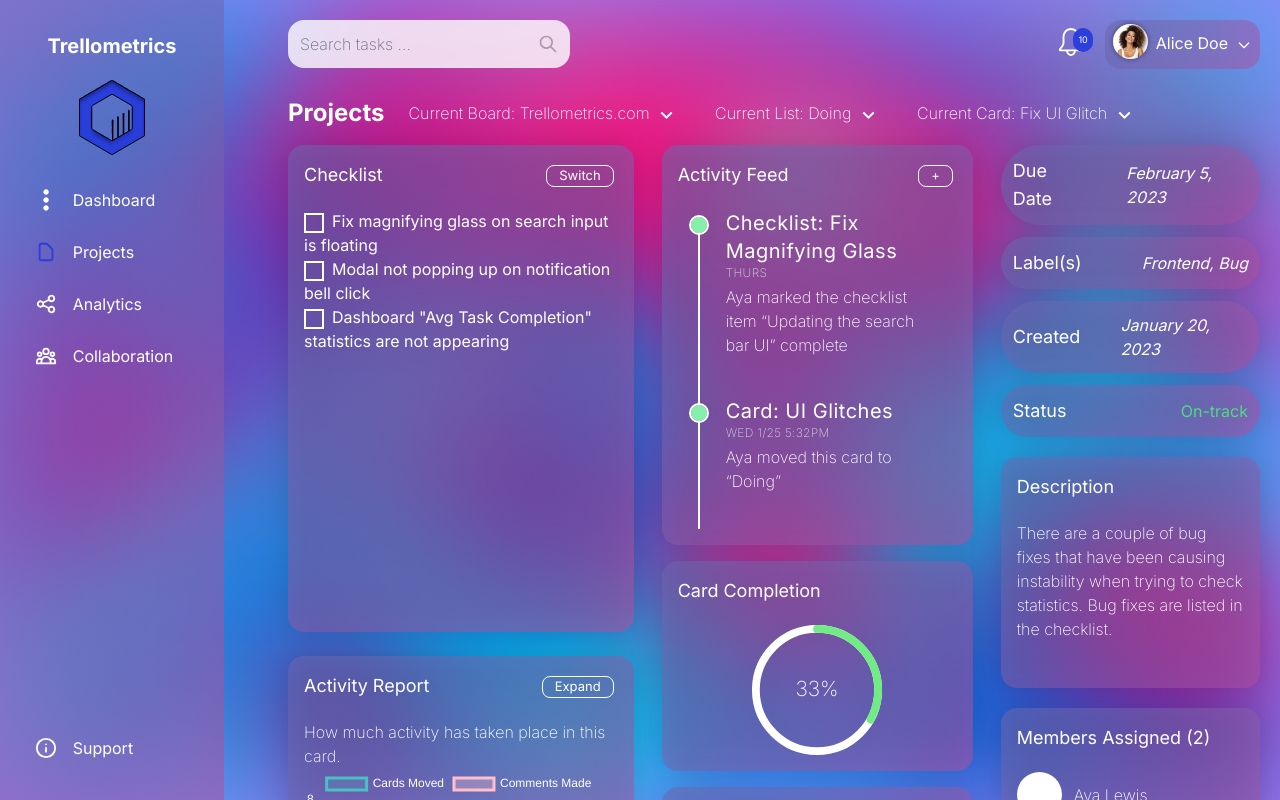
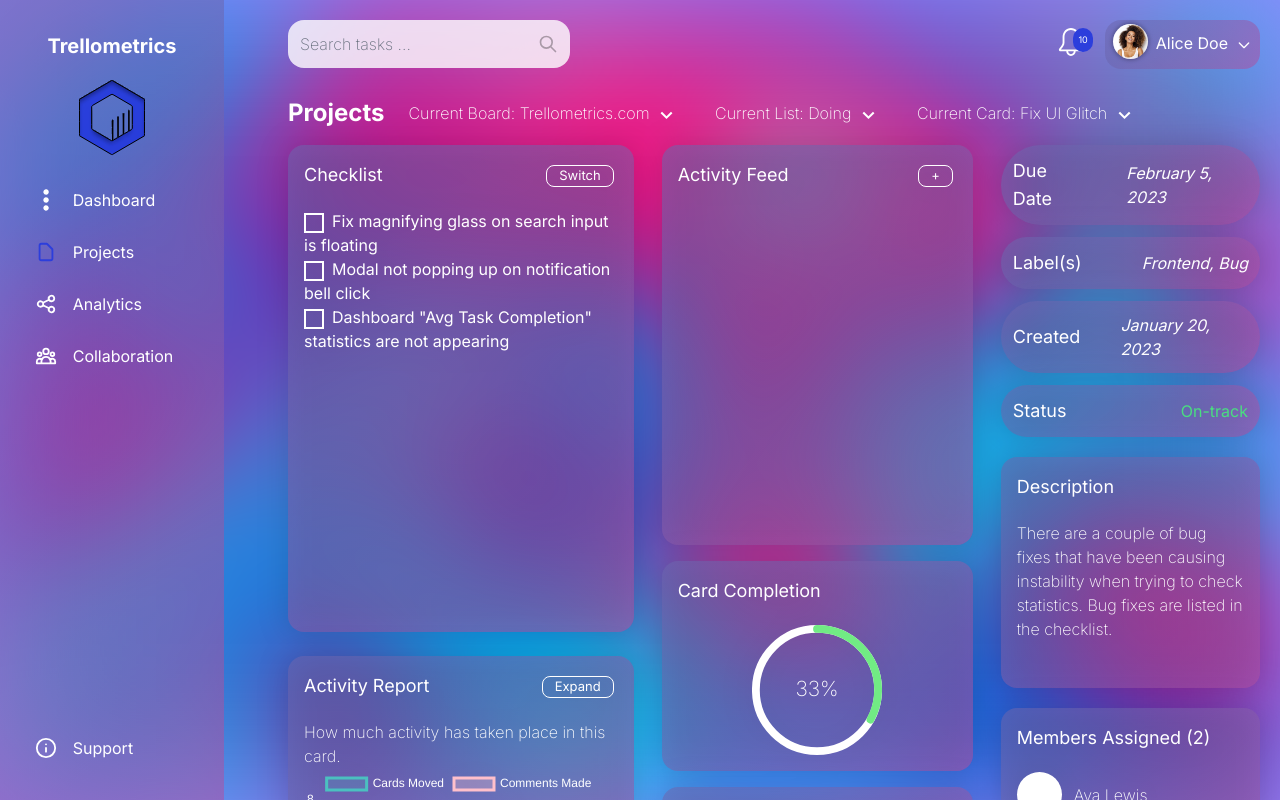
Before and after one commit to pixelRena/Trello-Dashboard, a Next.js app: page /projects in a window 1280 px wide. Built offline with nearby package versions, Linux system fonts and the light colour scheme.

Commit message:
Updated class typos to classname

```diff
--- a/components/timeline-items/timeline.component.jsx
+++ b/components/timeline-items/timeline.component.jsx
@@ -2,16 +2,16 @@ import { Children } from "react";
 
 export default function Timeline(props) {
     return(
-        <div class="h-[40vh] overflow-y-auto">
-            <div class="grid gap-4 lg:ml-4">
-                <div class="relative lg:pl-4">
-                    <div class=" relative px-4 sm:col-span-8 sm:space-y-8 sm:before:absolute sm:before:top-2 sm:before:bottom-0 sm:before:w-0.5 sm:before:-left-3 before:bg-white">
+        <div className="h-[40vh] overflow-y-auto">
+            <div className="grid gap-4 lg:ml-4">
+                <div className="relative lg:pl-4">
+                    <div className=" relative px-4 sm:col-span-8 sm:space-y-8 sm:before:absolute sm:before:top-2 sm:before:bottom-0 sm:before:w-0.5 sm:before:-left-3 before:bg-white">
                         {Children.map(props.children, (child) => {
-                            if(child.props.className === "timeline-data") {
-                                return( <div class="flex pb-2 flex-col sm:relative sm:before:absolute sm:before:top-2 sm:before:w-4 sm:before:h-4 sm:before:rounded-full sm:before:left-[-35px] sm:before:z-[1] before:bg-green-300 lg:before:outline-2 before:outline-0 before:outline before:outline-white lg:pb-auto">
-                                <h3 class="text-xl font-normal tracking-wide">{child.props.children[0]}</h3>
-                                <time class="text-xs tracking-wide uppercase text-gray-300">{child.props.children[1]}</time>
-                                <p class="mt-1">{child.props.children[2]}</p>
+                            if(child.props.classNameName === "timeline-data") {
+                                return( <div className="flex pb-2 flex-col sm:relative sm:before:absolute sm:before:top-2 sm:before:w-4 sm:before:h-4 sm:before:rounded-full sm:before:left-[-35px] sm:before:z-[1] before:bg-green-300 lg:before:outline-2 before:outline-0 before:outline before:outline-white lg:pb-auto">
+                                <h3 className="text-xl font-normal tracking-wide">{child.props.children[0]}</h3>
+                                <time className="text-xs tracking-wide uppercase text-gray-300">{child.props.children[1]}</time>
+                                <p className="mt-1">{child.props.children[2]}</p>
                                 </div>
                                 )
                             }
```
